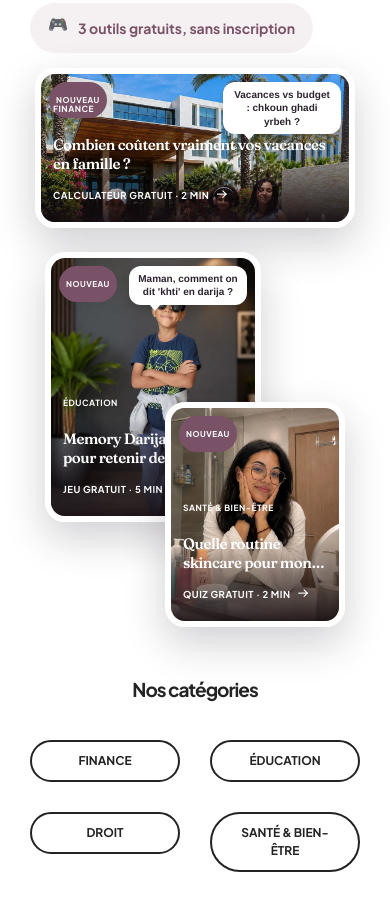
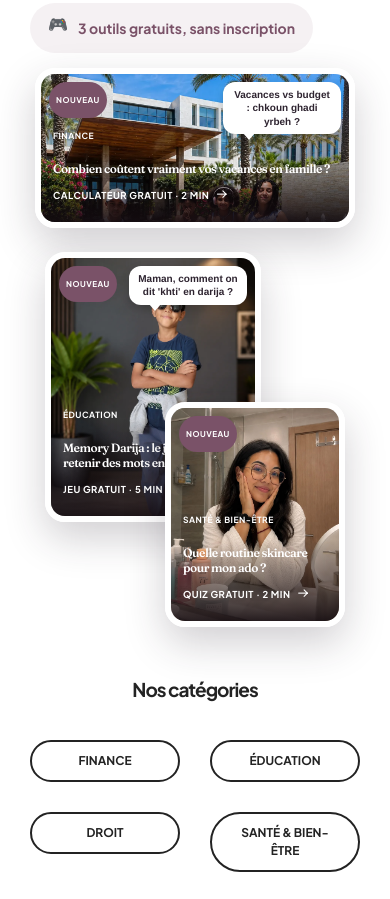
Before and after one commit to neybrasmagazine/neybras-family, a website: page index.html in a window 390 px wide. Shown: the part 938-1837 px from the top of the page. Drawn offline with Linux system fonts and the light colour scheme.

Commit message:
Shrink game card titles, let the photos breathe more
Titles were competing with the photos for attention on the "À essayer
en famille" cards. Reduced font-size across all breakpoints and pulled
back the dark scrim so more of each photo stays visible.

```diff
--- a/demos/magazine/magazine.css
+++ b/demos/magazine/magazine.css
@@ -140,8 +140,8 @@
 .nf-viral-card-1 { --nf-rot: -4deg; width: 72%; aspect-ratio: 4 / 5; top: 0; left: 0; z-index: 1; }
 .nf-viral-card-2 { --nf-rot: 5deg; width: 60%; aspect-ratio: 4 / 5; bottom: 0; right: 0; z-index: 2; }
 .nf-viral-card:hover { transform: rotate(0deg) scale(1.04); box-shadow: 0 22px 50px rgba(46, 36, 48, .32); z-index: 5; }
-.nf-viral-scrim { position: absolute; inset: 0; background: linear-gradient(180deg, transparent 45%, rgba(20, 12, 16, .85) 100%); display: flex; flex-direction: column; justify-content: flex-end; padding: 24px; }
-.nf-viral-title { font-family: 'Fraunces', serif; font-weight: 600; color: #fff; font-size: 23px; line-height: 1.25; margin: 8px 0 12px; display: -webkit-box; -webkit-line-clamp: 2; -webkit-box-orient: vertical; overflow: hidden; }
+.nf-viral-scrim { position: absolute; inset: 0; background: linear-gradient(180deg, transparent 60%, rgba(20, 12, 16, .85) 100%); display: flex; flex-direction: column; justify-content: flex-end; padding: 24px; }
+.nf-viral-title { font-family: 'Fraunces', serif; font-weight: 600; color: #fff; font-size: 16px; line-height: 1.3; margin: 3px 0 6px; display: -webkit-box; -webkit-line-clamp: 2; -webkit-box-orient: vertical; overflow: hidden; }
 
 /* Carte "solo" (calculateur vacances) posée à gauche de la pile — même style visuel,
    pas de rotation/chevauchement puisqu'elle est seule dans sa colonne flex. */
@@ -155,10 +155,10 @@
   .nf-viral-games { max-width: 460px; }
   .nf-viral-row .nf-viral-games { max-width: 300px; flex-basis: 260px; }
   .nf-viral-solo { max-width: 190px; flex-basis: 160px; }
-  .nf-viral-title { font-size: 19px; }
+  .nf-viral-title { font-size: 13px; }
   /* Les cartes de .nf-viral-row rétrécissent pour laisser de la place à la 3e carte :
      badge/bulle/titre doivent suivre, sinon ils débordent de cartes devenues plus petites. */
-  .nf-viral-row .nf-viral-title { font-size: 15px; margin: 4px 0 6px; }
+  .nf-viral-row .nf-viral-title { font-size: 12px; margin: 2px 0 4px; }
   .nf-viral-row .nf-tool-cat { font-size: 9.5px; letter-spacing: .5px; }
   .nf-viral-row .nf-game-cta { font-size: 10.5px; }
   .nf-viral-row .nf-game-badge { font-size: 9px; padding: 3px 8px; top: 8px; left: 8px; }
@@ -173,7 +173,7 @@
   .nf-viral-solo { max-width: 320px; width: 100%; aspect-ratio: 4 / 5; }
   /* Le dégradé ne couvre plus qu'une petite bande basse — le visage de Mamoune/Aya doit rester visible */
   .nf-viral-scrim { background: linear-gradient(180deg, transparent 62%, rgba(20, 12, 16, .92) 100%); padding: 12px; justify-content: flex-end; }
-  .nf-viral-title { font-size: 13px; line-height: 1.25; margin: 3px 0 5px; -webkit-line-clamp: 2; }
+  .nf-viral-title { font-size: 11px; line-height: 1.25; margin: 2px 0 4px; -webkit-line-clamp: 2; }
   .nf-viral-card .nf-tool-cat, .nf-viral-solo .nf-tool-cat { font-size: 8.5px; letter-spacing: .5px; }
   .nf-viral-card .nf-game-cta, .nf-viral-solo .nf-game-cta { font-size: 9.5px; }
   .nf-viral-card .nf-game-badge, .nf-viral-solo .nf-game-badge { font-size: 8px; padding: 3px 7px; top: 8px; left: 8px; }
```
